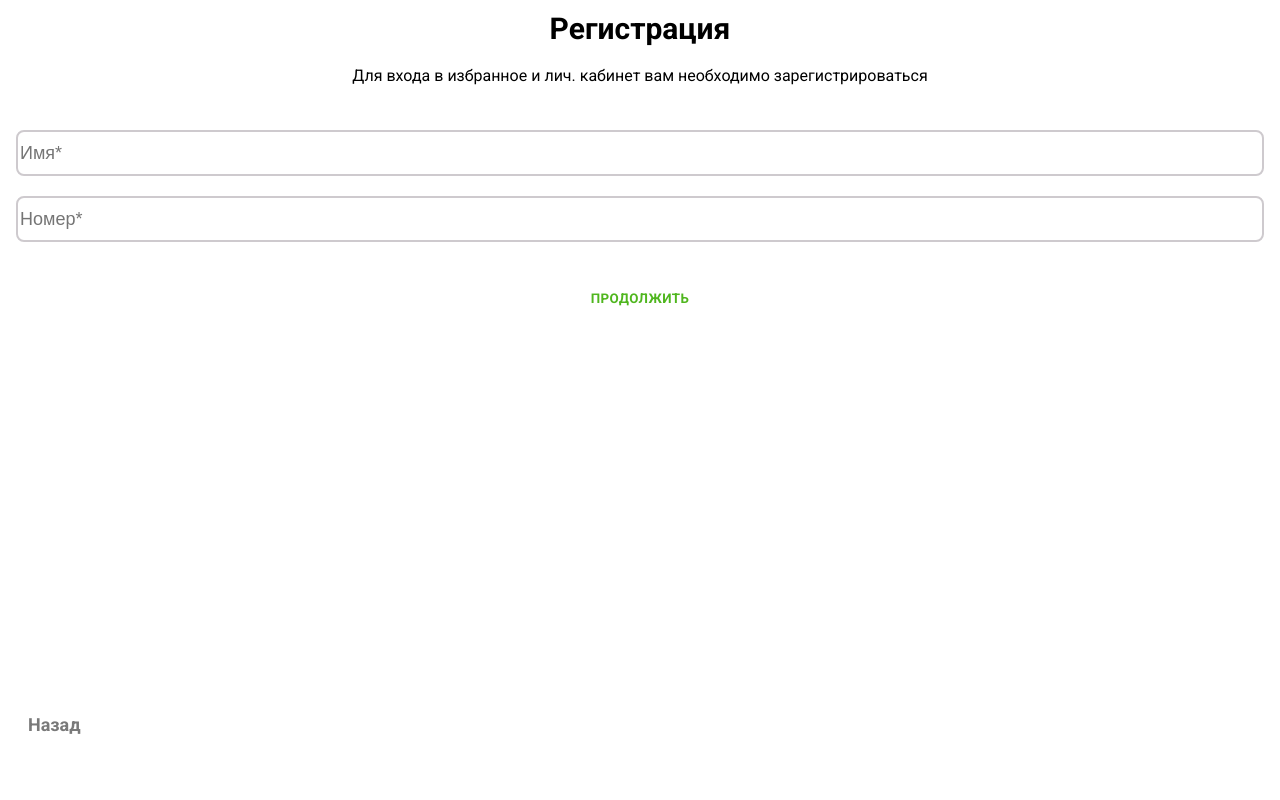
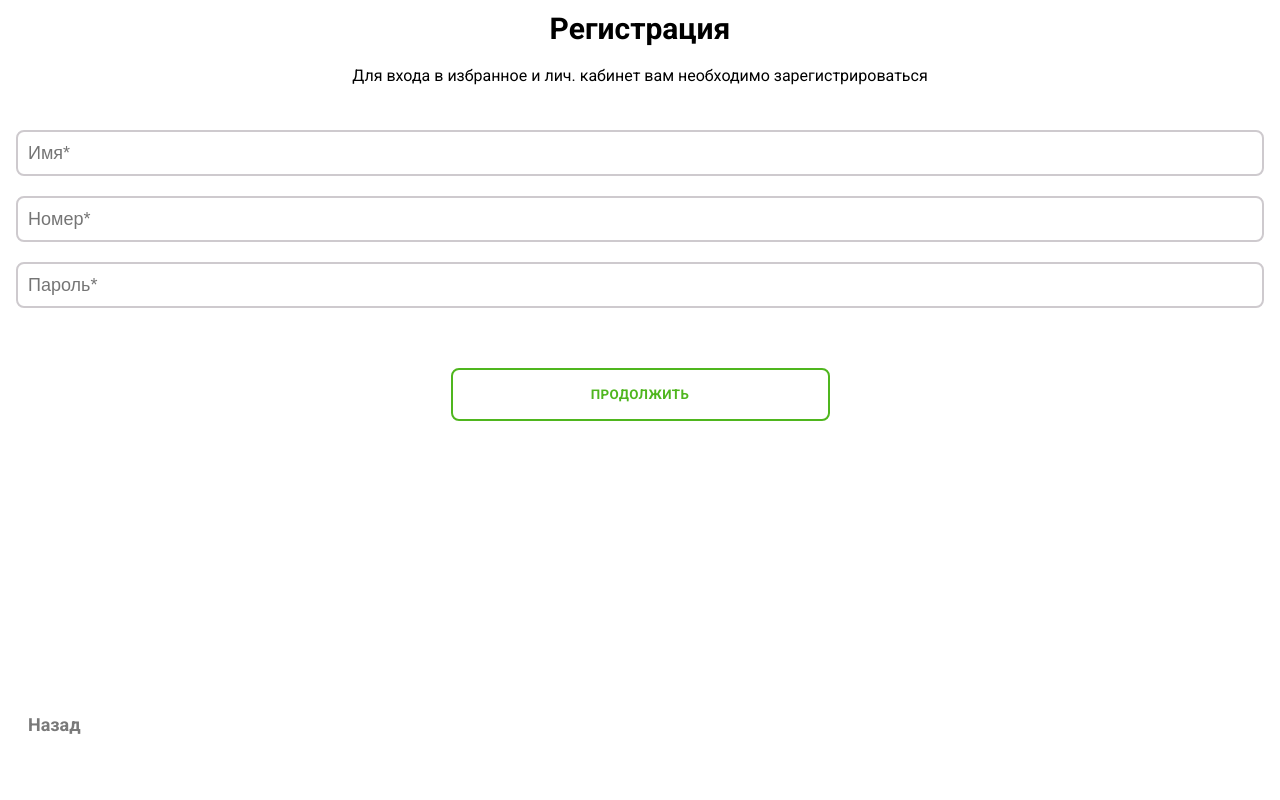
Before and after one commit to SunMadeteam/Frontend, a React (Create React App) app: page / in a window 1280 px wide. Shown: the part 2360-3160 px from the top of the page. Built offline with nearby package versions, Linux system fonts and the light colour scheme.

Commit message:
Added password input to registration page

```diff
--- a/src/App.js
+++ b/src/App.js
@@ -13,6 +13,7 @@ function App() {
       <Registration />
       <RegistrationConfirmationCode />
       <hr/>
+
     </div>
   );
 }
--- a/src/common/components/Wide-white-button/index.scss
+++ b/src/common/components/Wide-white-button/index.scss
@@ -13,9 +13,8 @@
       height: 53px;
       border-radius: 8px;
       border: none;
-      &:hover {
-        border: 2px solid $extra-green;
-      }
+      border: 2px solid $main-green;
+
     }
     .default-btn {
       background-color: $default-color;
--- a/src/features/Registration/index.jsx
+++ b/src/features/Registration/index.jsx
@@ -1,7 +1,7 @@
 import './index.scss';
 import BackButton from '../../common/components/Back-button';
 import RegistrationTitle from '../../common/components/Registration-title';
-import WideTransparentButton from '../../common/components/Wide-transparent-button';
+import WideWhiteButton from '../../common/components/Wide-white-button';
 
 const Registration = () => {
   return (
@@ -12,7 +12,9 @@ const Registration = () => {
       underTitle = "Для входа в избранное и лич. кабинет вам необходимо зарегистрироваться"/>
       <input placeholder='Имя*' type='text' />
       <input placeholder='Номер*' type='number' />
-      <WideTransparentButton number="ПРОДОЛЖИТЬ" />
+      <input placeholder='Пароль*' type='password' />
+      <WideWhiteButton word="ПРОДОЛЖИТЬ"/>
+
     </div>
   )
 }
--- a/src/features/Registration/index.scss
+++ b/src/features/Registration/index.scss
@@ -1,5 +1,19 @@
 @import '../../common/components/global';
 
+.registration {
+  input {
+    padding: 13px 0 12px 10px;
+    &:focus-visible {
+      outline: none;
+      border: 2px solid $main-green;
+    }
+  }
+  .wideWhiteButton {
+    button {
+      margin-top: 40px;
+    }
+  }
+}
 .registration, .registration_code {
   height: 100vh;
 
```
